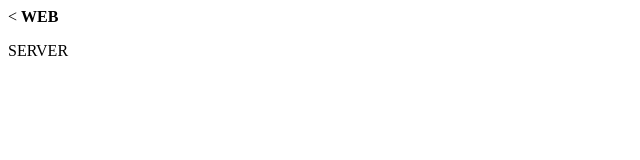
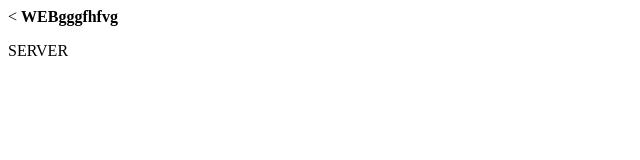
Before and after one commit to OBOLON13/OBOLON13.github.io, a plain HTML site: page index.html in a window 1280 px wide. Shown: the full height of the page, 0-640 px from the left. Drawn offline with Linux system fonts and the light colour scheme.

Commit message:
Index.html

```diff
--- a/index.html
+++ b/index.html
@@ -5,7 +5,7 @@
     <title></title>
   </head>
   <body>
-      <strong>WEB</strong>
+      <strong>WEBgggfhfvg</strong>
       <p>SERVER</p>
   </body>
 </html>
```
